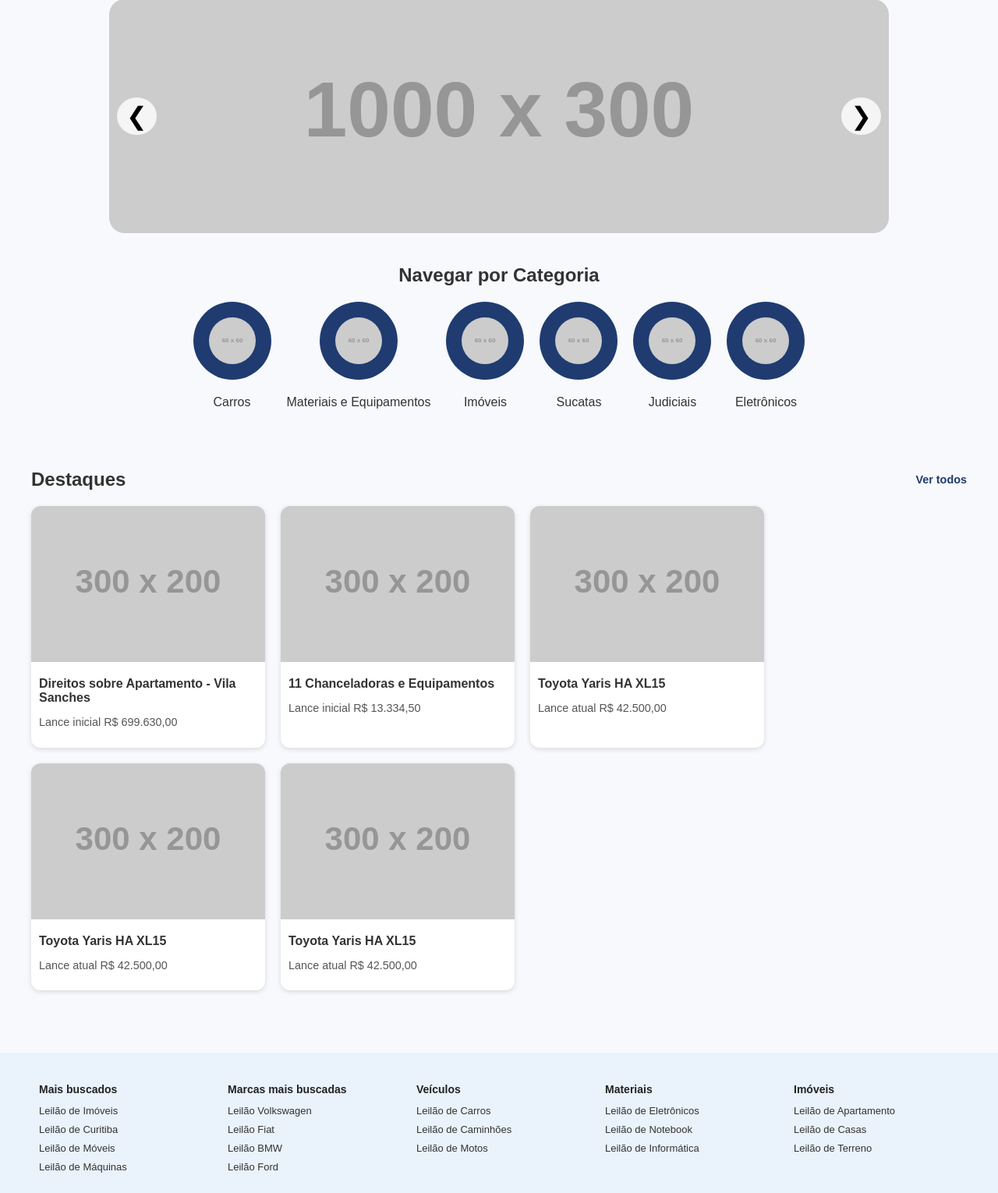
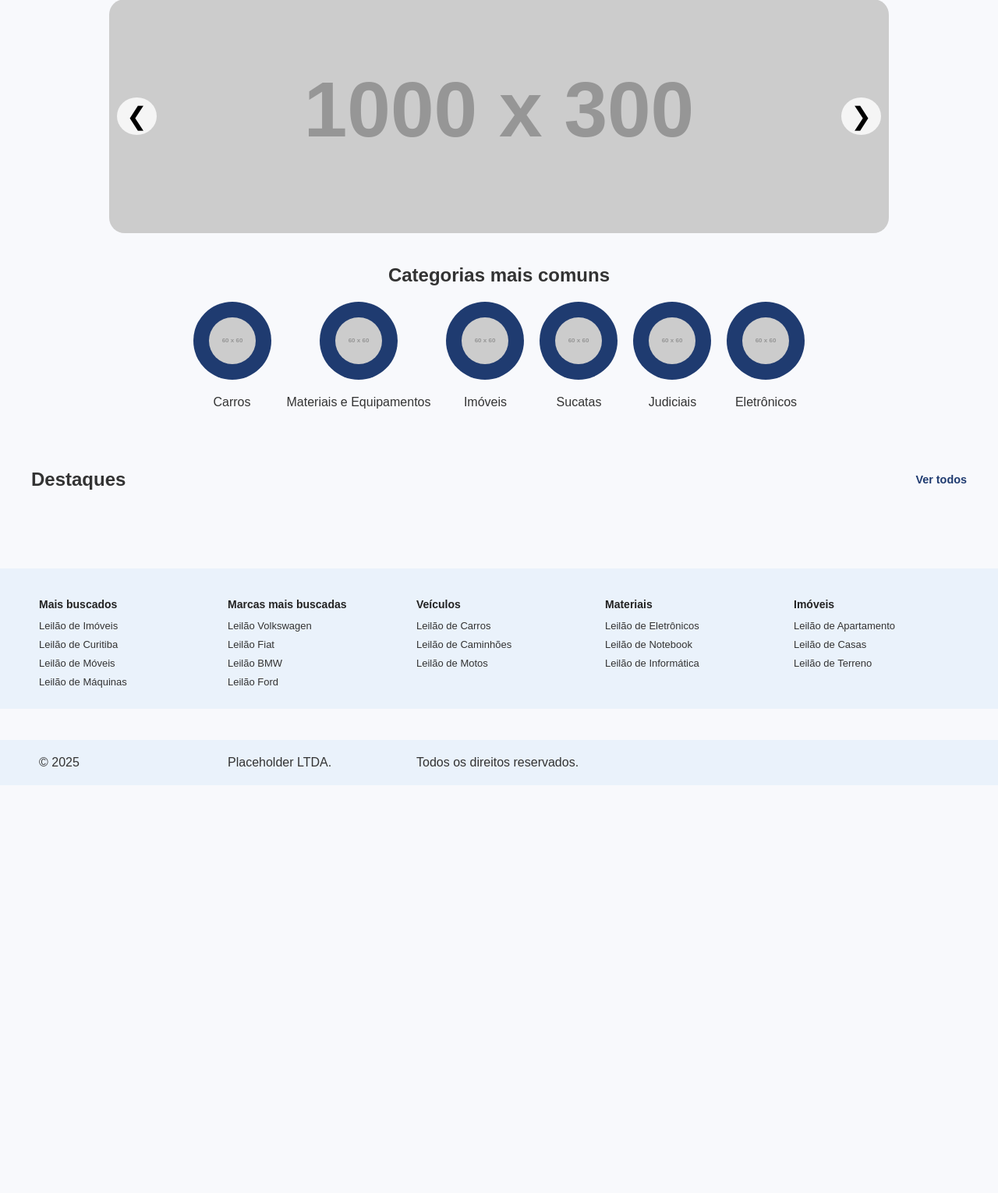
Before and after one commit to devDaviHtrb/AuctionProject, a Flask app: page /auctions in a window 1280 px wide. Shown: the part 84-1614 px from the top of the page at 78% size. After the commit the page ends 1091 px from the top, so only its background shows below. Run offline with Flask 3, Linux system fonts and the light colour scheme; grey boxes labelled with a size stand in for pictures from a placeholder-image service; some libraries are stand-ins or nearby versions.

Commit message:
<add> jinja in index.html

```diff
--- a/myapp/templates/index.html
+++ b/myapp/templates/index.html
@@ -43,7 +43,7 @@
 
   <!-- Categorias -->
   <section class="categorias">
-    <h2>Navegar por Categoria</h2>
+    <h2>Categorias mais comuns</h2>
     <div class="icons">
       <div class="icon"><img src="https://placehold.co/60x60/1f3b70/ffffff?text=🚗"><p>Carros</p></div>
       <div class="icon"><img src="https://placehold.co/60x60/1f3b70/ffffff?text=💼"><p>Materiais e Equipamentos</p></div>
@@ -57,46 +57,19 @@
   <!-- Destaques -->
   <section class="destaques">
     <h2>Destaques <a href="#" class="ver-todos">Ver todos</a></h2>
-    <div class="cards">
+      {%for auction in top_auctiona%}
+
+      <div class="cards">
       <a href="#" class="card">
-        <img src="https://placehold.co/300x200" alt="Apartamento">
+        <img src="{{auction.image}}" alt="{{Auction.category}}">
         <div class="info">
-          <h3>Direitos sobre Apartamento - Vila Sanches</h3>
-          <p>Lance inicial R$ 699.630,00</p>
+          <h3>{{auction.name}}</h3>
+          <p>Initial bid: R$ {{auction.min_bid}}</p>
         </div>
       </a>
+    {%endfor%}
 
-      <a href="#" class="card">
-        <img src="https://placehold.co/300x200" alt="Equipamentos">
-        <div class="info">
-          <h3>11 Chanceladoras e Equipamentos</h3>
-          <p>Lance inicial R$ 13.334,50</p>
-        </div>
-      </a>
 
-      <a href="#" class="card">
-        <img src="https://placehold.co/300x200" alt="Carro">
-        <div class="info">
-          <h3>Toyota Yaris HA XL15</h3>
-          <p>Lance atual R$ 42.500,00</p>
-        </div>
-      </a>
-
-        <a href="#" class="card">
-        <img src="https://placehold.co/300x200" alt="Carro">
-        <div class="info">
-          <h3>Toyota Yaris HA XL15</h3>
-          <p>Lance atual R$ 42.500,00</p>
-        </div>
-      </a>
-
-        <a href="#" class="card">
-        <img src="https://placehold.co/300x200" alt="Carro">
-        <div class="info">
-          <h3>Toyota Yaris HA XL15</h3>
-          <p>Lance atual R$ 42.500,00</p>
-        </div>
-      </a>
     </div>
 
   </section>
```
